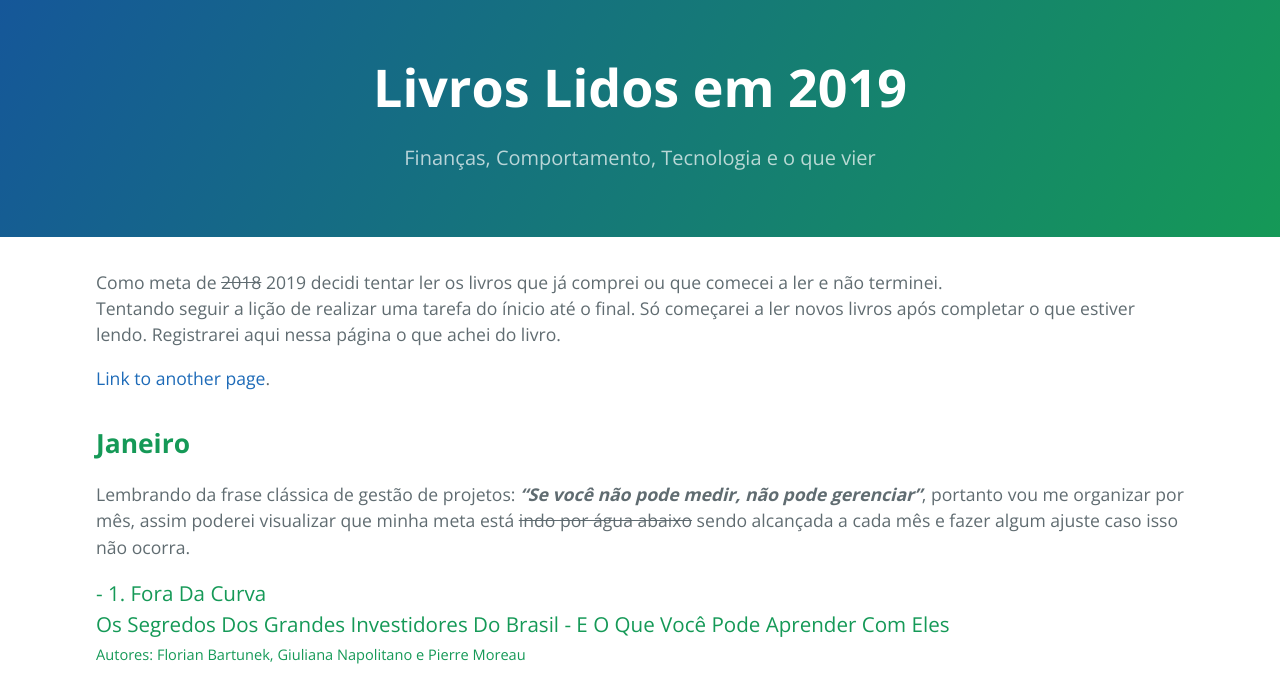
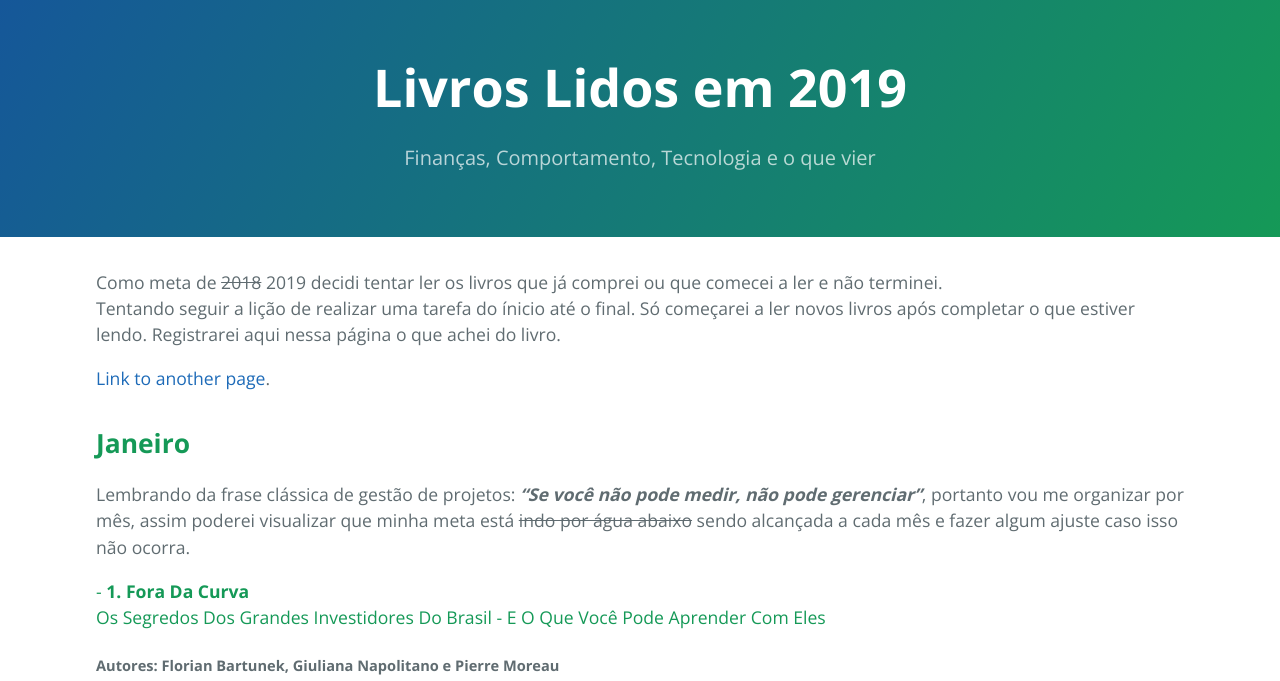
Before and after one commit to ealexbarros/livros, a Jekyll site: the page built from index.md, in a window 1280 px wide. Shown: the top 681 px of the page. Built offline with Jekyll 4.4.1, drawn with Linux system fonts in a browser that asks for light colours; our own code applies the rules of GitHub Pages for plain Markdown files; grey boxes are pictures that could not be loaded.

```diff
--- a/_sass/jekyll-theme-cayman.scss
+++ b/_sass/jekyll-theme-cayman.scss
@@ -203,7 +203,7 @@ a {
     font-weight: normal;
     color: $section-headings-color;
   }
-  h5 {
+  h4 {
     margin-top: 0.1rem;
     margin-bottom: 0.3rem;
     font-weight: normal;
```
Also changed, not shown: index.md (+4 -1 lines).
